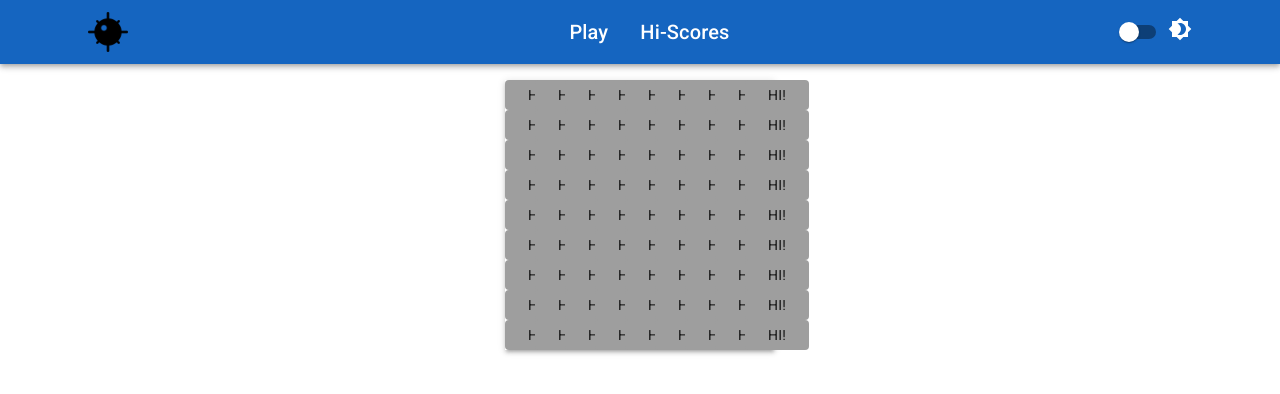
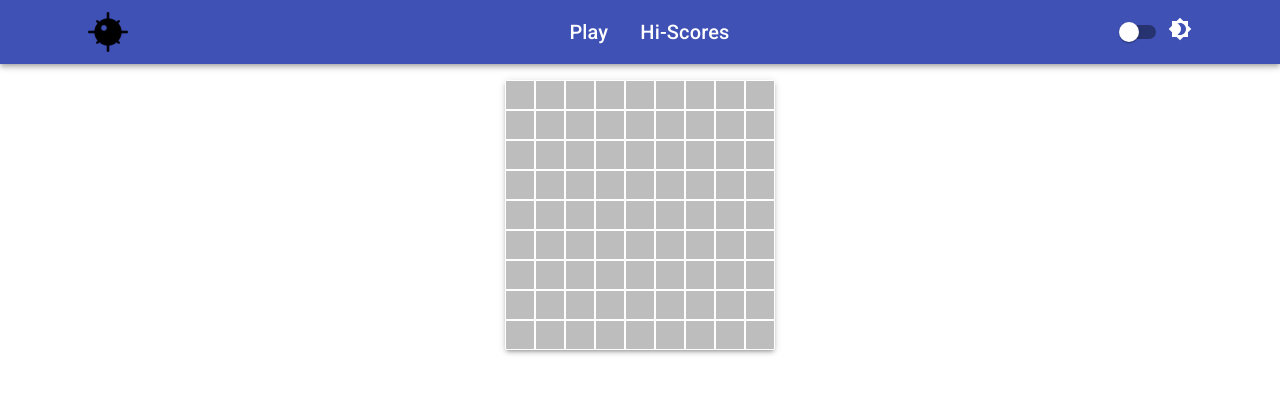
Before and after one commit to CWallis92/minesweeper, a React (Create React App) app: page / in a window 1280 px wide. Shown: the top 394 px of the page. Built offline with nearby package versions, Linux system fonts and the light colour scheme.

Commit message:
More coloring

```diff
--- a/src/components/GameGrid.tsx
+++ b/src/components/GameGrid.tsx
@@ -26,7 +26,6 @@ export default function GameGrid({
     <>
       <Box
         component={Paper}
-        square
         elevation={3}
         sx={{ width: 30 * rows, margin: "auto" }}
       >
@@ -42,10 +41,9 @@ export default function GameGrid({
                   <GameButton
                     variant="contained"
                     color="gridButton"
+                    size="small"
                     disableElevation
-                  >
-                    Hi!
-                  </GameButton>
+                  ></GameButton>
                 </Grid>
               );
             });
--- a/src/core/theme.ts
+++ b/src/core/theme.ts
@@ -2,11 +2,11 @@
 
 import { createContext } from "react";
 import { createTheme, PaletteMode } from "@mui/material";
-import { blue, grey, purple } from "@mui/material/colors";
+import { grey, indigo, red } from "@mui/material/colors";
 
 declare module "@mui/material" {
   interface PaletteOptions {
-    gridButton: PaletteOptions["primary"];
+    gridButton?: PaletteOptions["primary"];
   }
 }
 
@@ -18,13 +18,22 @@ const modeTheme = (mode: PaletteMode) =>
   createTheme({
     palette: {
       mode,
+      primary: indigo,
+      secondary: red,
       gridButton: {
-        main: grey[500],
-      },
-      primary: {
-        main: blue[800],
+        main: grey[400],
+        dark: grey[600],
       },
       ...(mode === "light" ? {} : {}),
+    },
+    components: {
+      MuiButton: {
+        styleOverrides: {
+          root: {
+            minWidth: 0,
+          },
+        },
+      },
     },
   });
 
--- a/src/styles/gameGrid.ts
+++ b/src/styles/gameGrid.ts
@@ -1,6 +1,7 @@
 // https://mui.com/material-ui/guides/interoperability/#styled-components
 
 import { Button, styled } from "@mui/material";
+import { grey } from "@mui/material/colors";
 
 declare module "@mui/material/Button" {
   interface ButtonPropsColorOverrides {
@@ -14,4 +15,6 @@ export const GameButton = styled(Button)(({ theme }) => ({
   textAlign: "center",
   width: 30,
   height: 30,
+  border: `1px solid ${theme.palette.background.paper}`,
+  borderRadius: 1,
 }));
```
